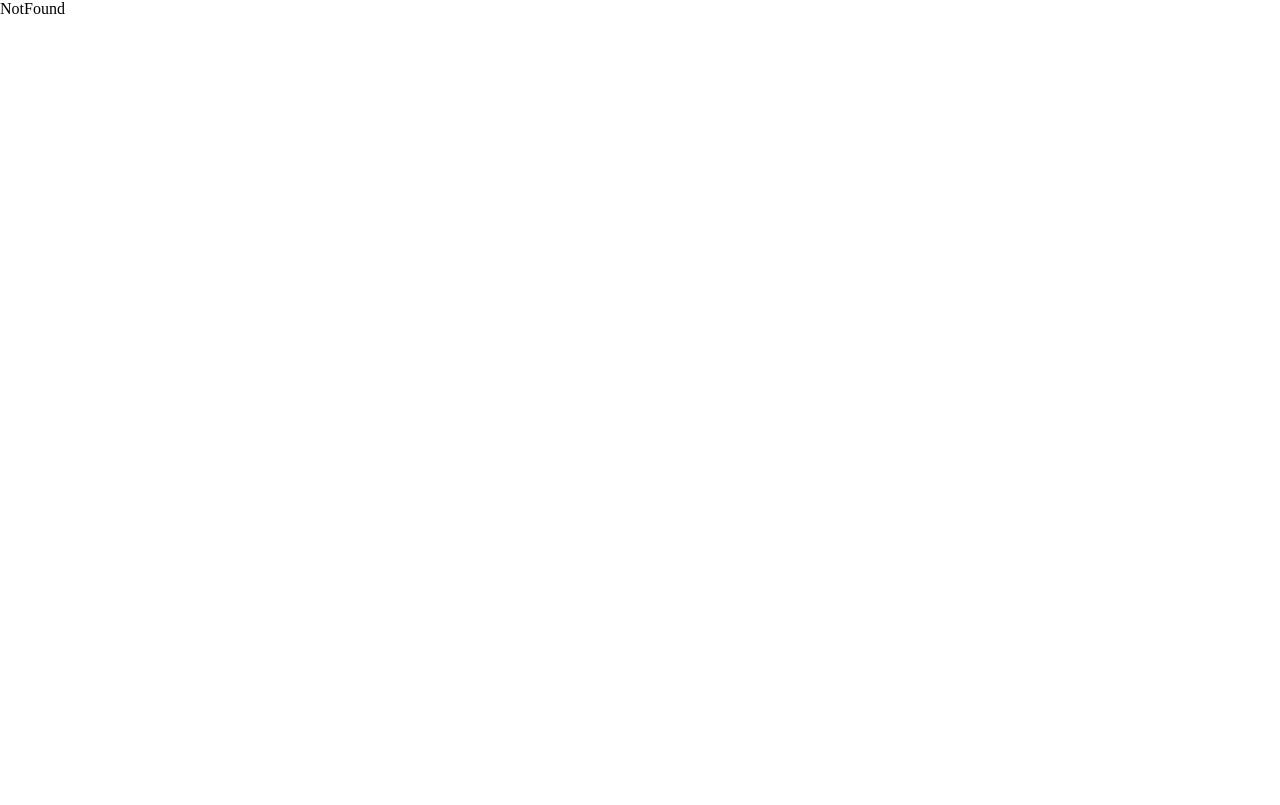
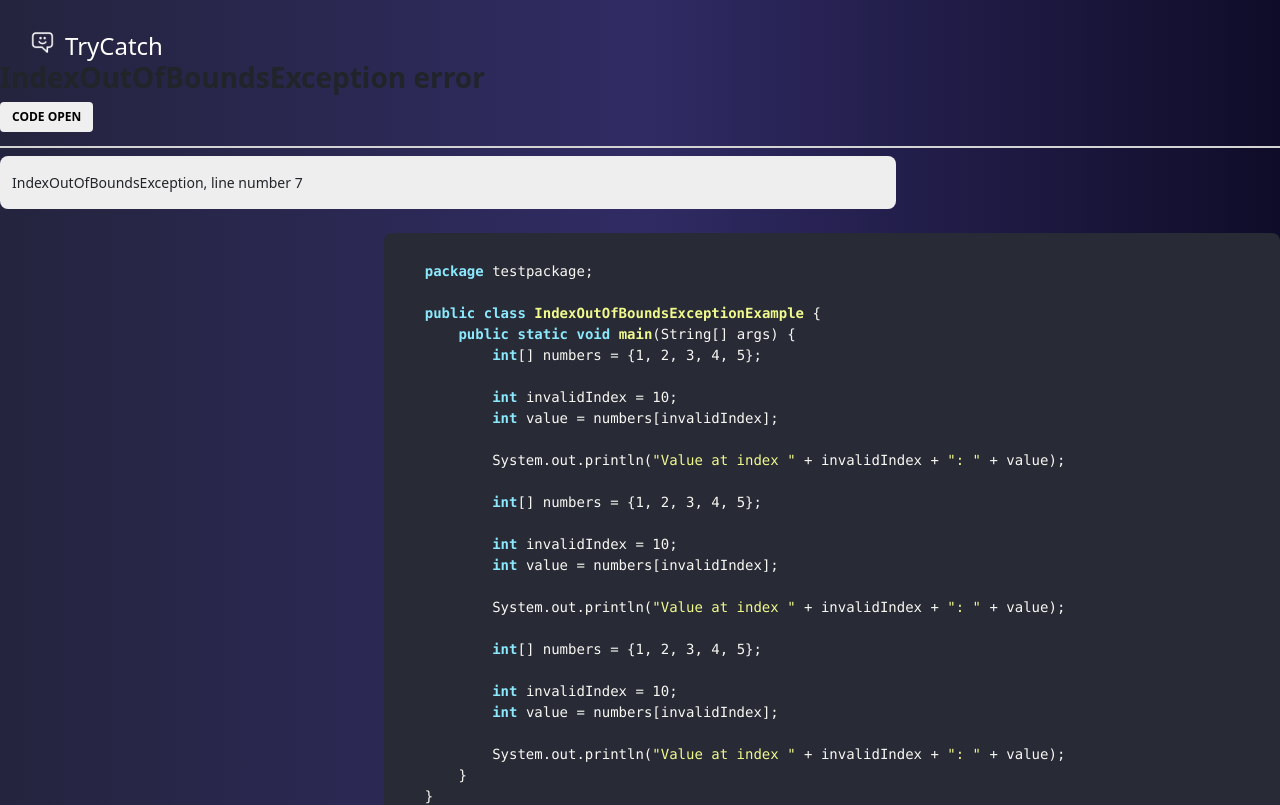
Before and after one commit to eunjuch/stack-overflow-chatbot, a React (Create React App) app in the folder frontend/: page /history/1 in a window 1280 px wide. Before the commit this address had no page. Shown: the top 805 px of the page. Built offline with nearby package versions, Linux system fonts and the light colour scheme.

Commit message:
Feat: History Detail Page

```diff
--- a/frontend/package.json
+++ b/frontend/package.json
@@ -11,11 +11,14 @@
     "@testing-library/jest-dom": "^5.17.0",
     "@testing-library/react": "^13.4.0",
     "@testing-library/user-event": "^13.5.0",
+    "bootstrap": "^5.3.2",
     "react": "^18.2.0",
     "react-dom": "^18.2.0",
     "react-hook-form": "^7.49.0",
     "react-router-dom": "^6.20.1",
     "react-scripts": "^5.0.1",
+    "react-syntax-highlighter": "^15.5.0",
+    "reactstrap": "^9.2.1",
     "styled-components": "^6.1.1",
     "web-vitals": "^2.1.4"
   },
--- a/frontend/src/App.jsx
+++ b/frontend/src/App.jsx
@@ -1,6 +1,7 @@
 import GlobalStyle from './styles/GlobalStyle';
 import { RouterProvider } from 'react-router-dom';
 import router from './router';
+import 'bootstrap/dist/css/bootstrap.css';
 
 const App = () => {
   return (
--- a/frontend/src/components/HistoryItem/index.jsx
+++ b/frontend/src/components/HistoryItem/index.jsx
@@ -1,9 +1,17 @@
 import * as S from './index.styles.js';
 import { ReactComponent as MessageIcon } from '../../assets/message.svg';
+import { useNavigate } from 'react-router-dom';
 
-const HistoryItem = ({ item: { id, title }, handleClickItem, selected }) => {
+const HistoryItem = ({ item: { id, title }, onClick, selected }) => {
+  const navigate = useNavigate();
   return (
-    <S.Item onClick={() => handleClickItem(id)} selected={selected}>
+    <S.Item
+      onClick={() => {
+        onClick(id);
+        navigate(`/history/${id}`);
+      }}
+      selected={selected}
+    >
       <MessageIcon />
       <S.Title>{title}</S.Title>
     </S.Item>
--- a/frontend/src/components/HistoryList/index.jsx
+++ b/frontend/src/components/HistoryList/index.jsx
@@ -1,4 +1,3 @@
-import { useState } from 'react';
 import * as S from './index.styles.js';
 import HistoryItem from '../HistoryItem/index.jsx';
 
@@ -8,22 +7,12 @@ const historyItems = [
   { id: 3, title: 'Merge branch conflick' },
 ];
 
-const HistoryList = () => {
-  const [isSelectedId, setIsSelectedId] = useState(null);
-
-  const handleClickItem = (id) => {
-    setIsSelectedId(id);
-  };
+const HistoryList = ({ isSelectedId, onClick }) => {
   return (
     <S.HistoryContent>
       <S.List>
         {historyItems.map((item) => (
-          <HistoryItem
-            key={item.id}
-            handleClickItem={handleClickItem}
-            item={item}
-            selected={isSelectedId === item.id}
-          />
+          <HistoryItem key={item.id} onClick={onClick} item={item} selected={isSelectedId === item.id} />
         ))}
       </S.List>
     </S.HistoryContent>
--- a/frontend/src/components/Sidebar/index.jsx
+++ b/frontend/src/components/Sidebar/index.jsx
@@ -3,16 +3,29 @@ import * as S from './index.styles.js';
 import { ReactComponent as LogoIcon } from '../../assets/logo.svg';
 import useModal from '../../hooks/useModal.js';
 import HistoryFormModal from '../Modal/HistoryFormModal/index.jsx';
+import { useNavigate } from 'react-router-dom';
+import { useState } from 'react';
 
 const Sidebar = () => {
   const [isOpen, handleClickModalOpen, handleClickModalClose] = useModal();
+  const [isSelectedId, setIsSelectedId] = useState(null);
+
+  const handleClickItem = (id) => {
+    setIsSelectedId(id);
+  };
+  const navigate = useNavigate();
   return (
     <S.Layout>
-      <S.Logo>
+      <S.Logo
+        onClick={() => {
+          navigate('/');
+          setIsSelectedId(null);
+        }}
+      >
         <LogoIcon />
         CodeMate
       </S.Logo>
-      <HistoryList />
+      <HistoryList isSelectedId={isSelectedId} onClick={handleClickItem} />
       <S.Bottom>
         <S.Button onClick={handleClickModalOpen}>Add History</S.Button>
       </S.Bottom>
--- a/frontend/src/components/Sidebar/index.styles.js
+++ b/frontend/src/components/Sidebar/index.styles.js
@@ -16,6 +16,7 @@ export const Logo = styled.div`
   font-size: 24px;
   font-weight: 600;
   padding-left: 16px;
+  cursor: pointer;
 `;
 
 export const Bottom = styled.div`
--- a/frontend/src/layouts/AuthLayout/index.styles.js
+++ b/frontend/src/layouts/AuthLayout/index.styles.js
@@ -25,4 +25,5 @@ export const ContentInner = styled.div`
   height: 100%;
   background-color: white;
   border-radius: 20px;
+  padding: 16px;
 `;
--- a/frontend/src/pages/DashboardPage/index.styles.js
+++ b/frontend/src/pages/DashboardPage/index.styles.js
@@ -11,7 +11,7 @@ export const Content = styled.div`
 
 export const Inner = styled.div`
   text-align: center;
-  margin-top: 110px;
+  margin-top: 60px;
 `;
 
 export const Logo = styled.div`
--- /dev/null
+++ b/frontend/src/pages/HistoryDetailPage/index.jsx
@@ -0,0 +1,94 @@
+import { useParams } from 'react-router-dom';
+import * as S from './index.styles.js';
+import { UncontrolledCollapse } from 'reactstrap';
+import SyntaxHighlighter from 'react-syntax-highlighter';
+import { dracula } from 'react-syntax-highlighter/dist/esm/styles/hljs';
+import { useState } from 'react';
+
+const HistoryDetailPage = () => {
+  const { historyId } = useParams();
+  const [question, setQuestion] = useState('');
+  const title = 'IndexOutOfBoundsException error';
+  const code = `
+    package testpackage;
+
+    public class IndexOutOfBoundsExceptionExample {
+        public static void main(String[] args) {
+            int[] numbers = {1, 2, 3, 4, 5};
+
+            int invalidIndex = 10;
+            int value = numbers[invalidIndex];
+
+            System.out.println("Value at index " + invalidIndex + ": " + value);
+
+            int[] numbers = {1, 2, 3, 4, 5};
+
+            int invalidIndex = 10;
+            int value = numbers[invalidIndex];
+
+            System.out.println("Value at index " + invalidIndex + ": " + value);
+
+            int[] numbers = {1, 2, 3, 4, 5};
+
+            int invalidIndex = 10;
+            int value = numbers[invalidIndex];
+
+            System.out.println("Value at index " + invalidIndex + ": " + value);
+        }
+    }
+  `;
+
+  const handleChange = (e) => {
+    setQuestion(e.target.value);
+  };
+  return (
+    <S.Inner>
+      <S.Info>
+        <S.Title>{title}</S.Title>
+        <S.ToggleButton id="toggle">CODE OPEN</S.ToggleButton>
+        <UncontrolledCollapse toggler="#toggle" className="m-0 p-0">
+          <S.CodeWrapper>
+            <SyntaxHighlighter language="java" style={dracula}>
+              {code}
+            </SyntaxHighlighter>
+          </S.CodeWrapper>
+        </UncontrolledCollapse>
+      </S.Info>
+      {/* flex : 1 */}
+      <S.Line></S.Line>
+      <S.ChatBox>
+        <S.ChatHistory>
+          <S.Question>IndexOutOfBoundsException, line number 7</S.Question>
+          <S.Answer>
+            <div>
+              <SyntaxHighlighter language="java" style={dracula}>
+                {code}
+              </SyntaxHighlighter>
+            </div>
+          </S.Answer>
+          <S.Question>IndexOutOfBoundsException, line number 7</S.Question>
+          <S.Answer>
+            <div>
+              <SyntaxHighlighter language="java" style={dracula}>
+                {code}
+              </SyntaxHighlighter>
+            </div>
+          </S.Answer>
+        </S.ChatHistory>
+      </S.ChatBox>
+      <S.ChatInputBox>
+        <S.ChatInput type="textarea" onChange={handleChange} value={question} />
+        <S.Button
+          type="submit"
+          onSubmit={(e) => {
+            console.log(e);
+          }}
+        >
+          Send
+        </S.Button>
+      </S.ChatInputBox>
+    </S.Inner>
+  );
+};
+
+export default HistoryDetailPage;
--- /dev/null
+++ b/frontend/src/pages/HistoryDetailPage/index.styles.js
@@ -0,0 +1,98 @@
+import styled from 'styled-components';
+
+export const Inner = styled.div`
+  width: 100%;
+  height: 100%;
+  display: flex;
+  flex-direction: column;
+`;
+
+export const Info = styled.div``;
+
+export const CodeWrapper = styled.div`
+  overflow-y: scroll;
+  height: 200px;
+`;
+
+export const Title = styled.div`
+  font-size: 28px;
+  font-weight: 700;
+  margin-bottom: 4px;
+`;
+
+export const ToggleButton = styled.button`
+  font-size: 12px;
+  font-weight: 600;
+  padding: 6px 12px;
+  border-radius: 4px;
+  margin-bottom: 6px;
+`;
+
+export const Line = styled.div`
+  width: 100%;
+  height: 0.5px;
+  border: 1px solid lightgray;
+  margin: 8px 0;
+`;
+
+export const ChatBox = styled.div`
+  flex: 1;
+
+  overflow-y: scroll;
+`;
+
+export const ChatHistory = styled.div``;
+
+export const Question = styled.div`
+  width: 70%;
+  padding: 16px 12px;
+  font-size: 14px;
+  font-weight: 500;
+  border-radius: 8px;
+  background-color: #eeeeee;
+  margin-bottom: 24px;
+`;
+
+export const Answer = styled.div`
+  width: 100%;
+  display: flex;
+  justify-content: end;
+
+  div {
+    width: 70%;
+    pre {
+      border-radius: 8px;
+    }
+  }
+`;
+
+export const ChatInputBox = styled.div`
+  width: 100%;
+  height: 80px;
+  display: flex;
+  margin-top: 20px;
+  gap: 12px;
+`;
+
+export const ChatInput = styled.textarea`
+  width: 100%;
+  height: 100%;
+
+  border: 1px solid lightgray;
+  padding: 6px 12px;
+  border-radius: 12px;
+
+  -ms-overflow-style: none;
+
+  &::-webkit-scrollbar {
+    display: none;
+  }
+`;
+
+export const Button = styled.button`
+  width: 80px;
+  height: 80px;
+  background-color: #392b63;
+  border-radius: 12px;
+  color: white;
+`;
--- a/frontend/src/router.jsx
+++ b/frontend/src/router.jsx
@@ -3,6 +3,7 @@ import AuthLayout from './layouts/AuthLayout';
 import BaseLayout from './layouts/BaseLayout';
 import DashBoardPage from './pages/DashboardPage';
 import SignPage from './pages/SignPage';
+import HistoryDetailPage from './pages/HistoryDetailPage';
 
 const isLogin = window.localStorage.getItem('isLogin');
 
@@ -28,8 +29,8 @@ const router = createBrowserRouter([
         element: isLogin ? <DashBoardPage /> : <div>OnboardingPage</div>,
       },
       {
-        path: '/:historyId',
-        element: <div>HistoryPage</div>,
+        path: '/history/:historyId',
+        element: <HistoryDetailPage />,
       },
       {
         path: '/auth',
--- a/frontend/src/styles/GlobalStyle.jsx
+++ b/frontend/src/styles/GlobalStyle.jsx
@@ -9,6 +9,11 @@ const GlobalStyle = createGlobalStyle`
 
  html {
    font-size:16px;
+ }
+
+ ul,li,ol{
+  padding:0;
+  margin:0;
  }
 
  a{
```
Also changed, not shown: 1 other file (tests, documents, lock files or other folders).
